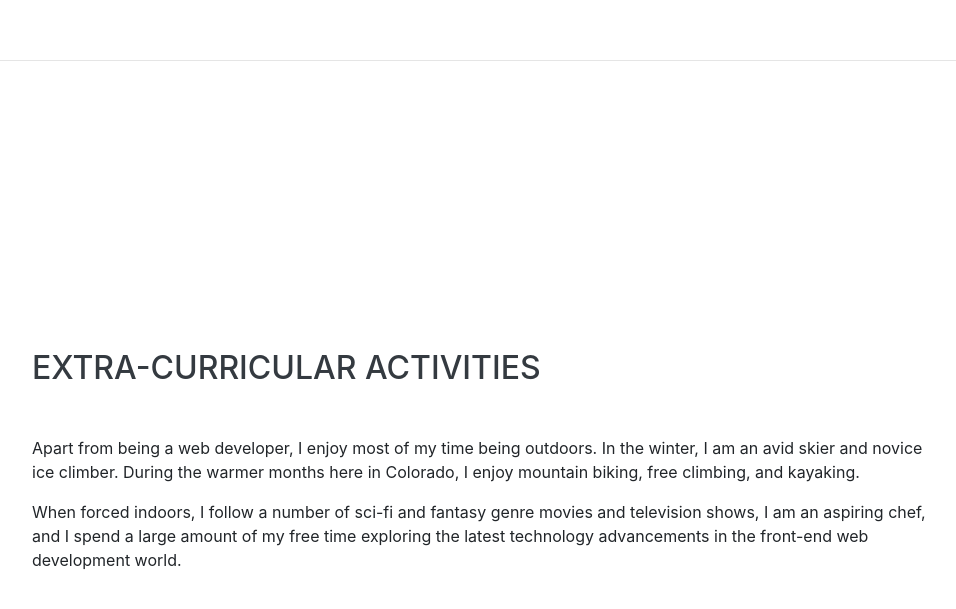
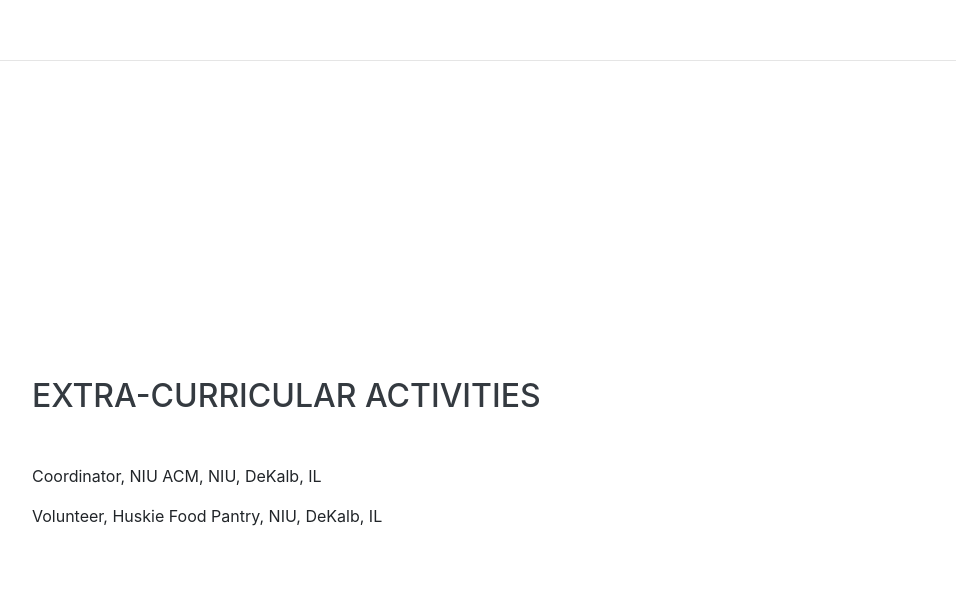
Before and after one commit to MayKhine/CV, a website with bundled scripts: page index.html in a window 1280 px wide. Shown: the part 5559-6168 px from the top of the page, without its empty margins (288-1244 px from the left). Built offline with nearby package versions, Linux system fonts and the light colour scheme; a web font is replaced by a local one.

Commit message:
extra activities

```diff
--- a/index.html
+++ b/index.html
@@ -73,9 +73,9 @@
           <span class="text-primary">Khine</span>
         </h1>
         <div class="subheading mb-5"> (816) 501-8641 · linkedin.com/in/maykhine/ ·
-          <a href="mailto:name@email.com">maykhine.ada@gmail.com  </a>
+          <a href="mailto:name@email.com">maykhine.ada@gmail.com </a>
         </div>
-        <p class="lead mb-5">I am summa cum laude senior computer science student with substantial research experience and adept leadership skills. An 'outside the box’ thinker who excels at problem-solving. A Burmese native speaker and fluent in English.</p>
+        <p class="lead mb-5">I am summa cum laude senior computer science student with substantial research experience and adept leadership skills. An 'outside the box’ thinker who excels at problem-solving. A Burmese native speaker and fluent in English. </p>
         <div class="social-icons">
           <a href="#">
             <i class="fab fa-linkedin-in"></i>
@@ -345,8 +345,8 @@ Node.js, Adobe Photoshop</div>
     <section class="resume-section p-3 p-lg-5 d-flex align-items-center" id="extra">
       <div class="w-100">
         <h2 class="mb-5">Extra-Curricular Activities</h2>
-        <p>Apart from being a web developer, I enjoy most of my time being outdoors. In the winter, I am an avid skier and novice ice climber. During the warmer months here in Colorado, I enjoy mountain biking, free climbing, and kayaking.</p>
-        <p class="mb-0">When forced indoors, I follow a number of sci-fi and fantasy genre movies and television shows, I am an aspiring chef, and I spend a large amount of my free time exploring the latest technology advancements in the front-end web development world.</p>
+        <p>Coordinator, NIU ACM, NIU, DeKalb, IL</p>
+        <p>Volunteer, Huskie Food Pantry, NIU, DeKalb, IL</p>
       </div>
     </section>
 
```
